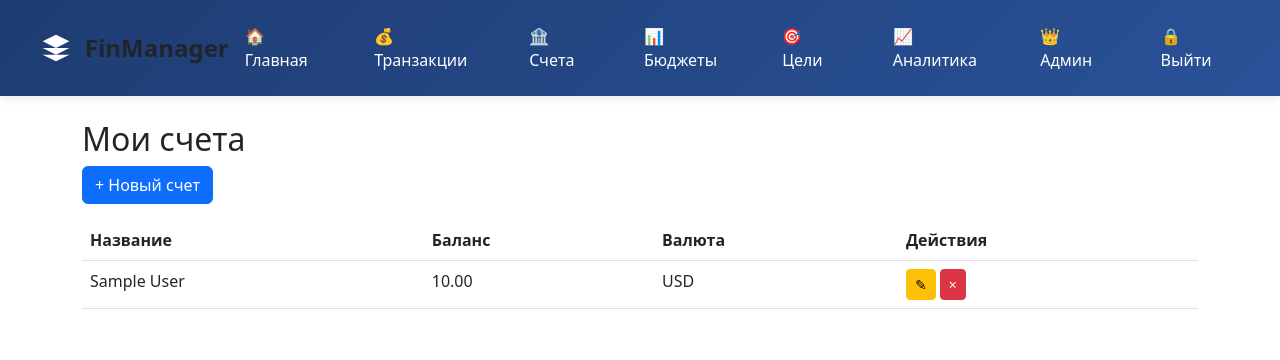
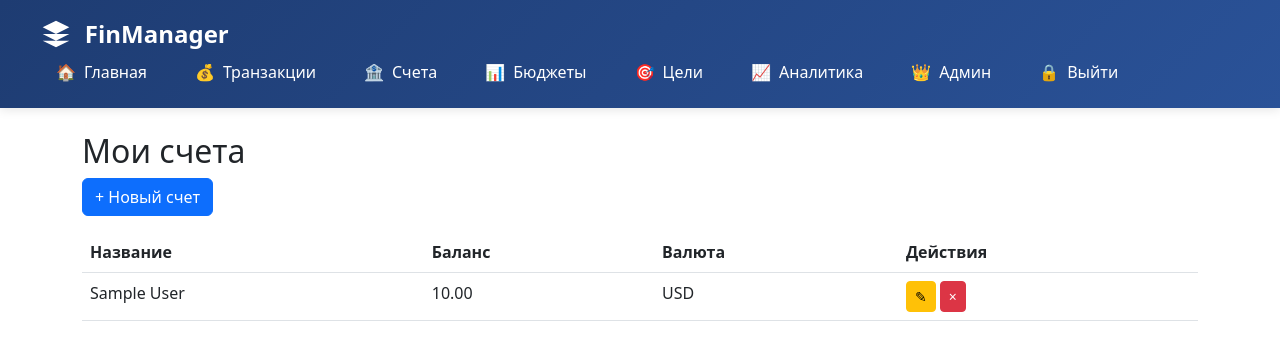
Before and after one commit to Northded/finapp, a Flask app: page /accounts in a window 1280 px wide. Shown: the top 360 px of the page. Run offline with Flask 3, Linux system fonts and the light colour scheme; a user stored in the database is signed in; tables that the repository leaves empty hold one stand-in row (values such as "Sample post"); parts of the project's set-up code (start-up, migrations or seed data) failed here and were passed over.

Commit message:
add base styles

```diff
--- a/app/static/css/main.css
+++ b/app/static/css/main.css
@@ -1,12 +1,14 @@
 .nav-header {
     background: linear-gradient(135deg, #1e3c72 0%, #2a5298 100%);
     box-shadow: 0 2px 10px rgba(0,0,0,0.1);
+    padding: 0 1rem;
 }
 
 .nav-container {
     max-width: 1200px;
     margin: 0 auto;
     display: flex;
+    flex-wrap: wrap;
     justify-content: space-between;
     align-items: center;
     padding: 1rem 0;
@@ -14,8 +16,9 @@
 
 .nav-links {
     display: flex;
-    gap: 1.5rem;
+    gap: 1rem;
     align-items: center;
+    flex-wrap: wrap;
 }
 
 .nav-link {
@@ -44,9 +47,58 @@
     gap: 0.8rem;
     font-size: 1.5rem;
     font-weight: 600;
+    color: white;
 }
 
 .brand-icon {
     width: 32px;
     height: 32px;
 }
+
+/* Мобильная адаптация */
+@media (max-width: 768px) {
+    .nav-container {
+        padding: 0.5rem 0;
+    }
+
+    .nav-links {
+        gap: 0.5rem;
+        padding: 0.5rem 0;
+    }
+
+    .nav-link {
+        padding: 0.5rem;
+        font-size: 0.9rem;
+    }
+
+    .nav-link span {
+        display: none;
+    }
+
+    .brand {
+        font-size: 1.2rem;
+        gap: 0.5rem;
+    }
+
+    .brand-icon {
+        width: 28px;
+        height: 28px;
+    }
+}
+
+@media (max-width: 480px) {
+    .nav-links {
+        justify-content: center;
+        width: 100%;
+    }
+
+    .nav-link {
+        flex: 1 1 auto;
+        justify-content: center;
+        padding: 0.5rem;
+    }
+
+    .brand span {
+        display: none;
+    }
+}
--- a/app/templates/base.html
+++ b/app/templates/base.html
@@ -2,13 +2,13 @@
 <html lang="ru">
 <head>
     <meta charset="UTF-8">
+    <meta name="viewport" content="width=device-width, initial-scale=1.0">
     <title>{% block title %}{% endblock %} - FinManager</title>
     <link href="https://cdn.jsdelivr.net/npm/bootstrap@5.3.0/dist/css/bootstrap.min.css" rel="stylesheet">
     <link rel="stylesheet" href="{{ url_for('static', filename='css/main.css') }}">
     <link rel="stylesheet" href="{{ url_for('static', filename='css/responsive/base.css') }}">
     <meta name="csrf-token" content="{{ csrf_token() }}">
     <script src="https://cdn.jsdelivr.net/npm/chart.js@3.9.1/dist/chart.min.js"></script>
-
 </head>
 <body>
     <header class="nav-header">
@@ -17,39 +17,39 @@
                 <svg class="brand-icon" viewBox="0 0 24 24" fill="white" xmlns="http://www.w3.org/2000/svg">
                     <path d="M12 2L2 7l10 5 10-5-10-5zM2 17l10 5 10-5M2 12l10 5 10-5"/>
                 </svg>
-                FinManager
+                <span>FinManager</span>
             </div>
             <nav class="nav-links">
                 <a href="{{ url_for('main.index') }}" class="nav-link {% if request.path == url_for('main.index') %}active{% endif %}">
-                    🏠 Главная
+                    🏠 <span>Главная</span>
                 </a>
                 <a href="{{ url_for('main.transactions') }}" class="nav-link">
-                    💰 Транзакции
+                    💰 <span>Транзакции</span>
                 </a>
                 <a href="{{ url_for('main.accounts') }}" class="nav-link">
-                    🏦 Счета
+                    🏦 <span>Счета</span>
                 </a>
                 <a href="{{ url_for('main.budgets') }}" class="nav-link">
-                    📊 Бюджеты
+                    📊 <span>Бюджеты</span>
                 </a>
                 <a href="{{ url_for('main.goals') }}" class="nav-link">
-                    🎯 Цели
+                    🎯 <span>Цели</span>
                 </a>
                 <a href="{{ url_for('main.analytics') }}" class="nav-link">
-                    📈 Аналитика
+                    📈 <span>Аналитика</span>
                 </a>
                 {% if current_user.is_authenticated and current_user.role == 'admin' %}
                     <a href="{{ url_for('main.admin_panel') }}" class="nav-link">
-                        👑 Админ
+                        👑 <span>Админ</span>
                     </a>
                 {% endif %}
                 {% if current_user.is_authenticated %}
                     <a href="{{ url_for('main.logout') }}" class="nav-link">
-                        🔒 Выйти
+                        🔒 <span>Выйти</span>
                     </a>
                 {% else %}
                     <a href="{{ url_for('main.login') }}" class="nav-link">
-                        🔑 Войти
+                        🔑 <span>Войти</span>
                     </a>
                 {% endif %}
             </nav>
@@ -68,7 +68,6 @@
     </div>
 
     <script src="{{ url_for('static', filename='js/scripts.js') }}"></script>
-
     <script src="https://cdn.jsdelivr.net/npm/bootstrap@5.3.0/dist/js/bootstrap.bundle.min.js"></script>
     {% block scripts %}{% endblock %}
 </body>
```
